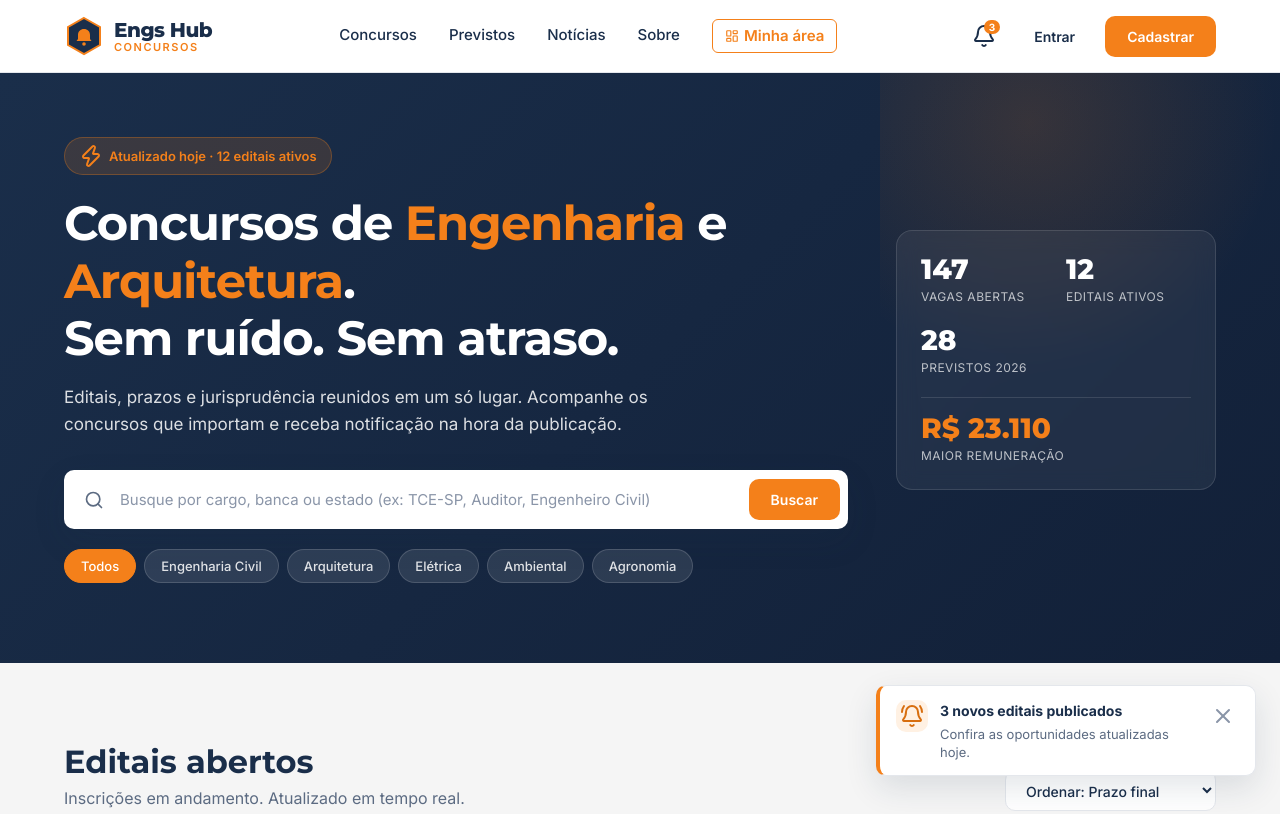
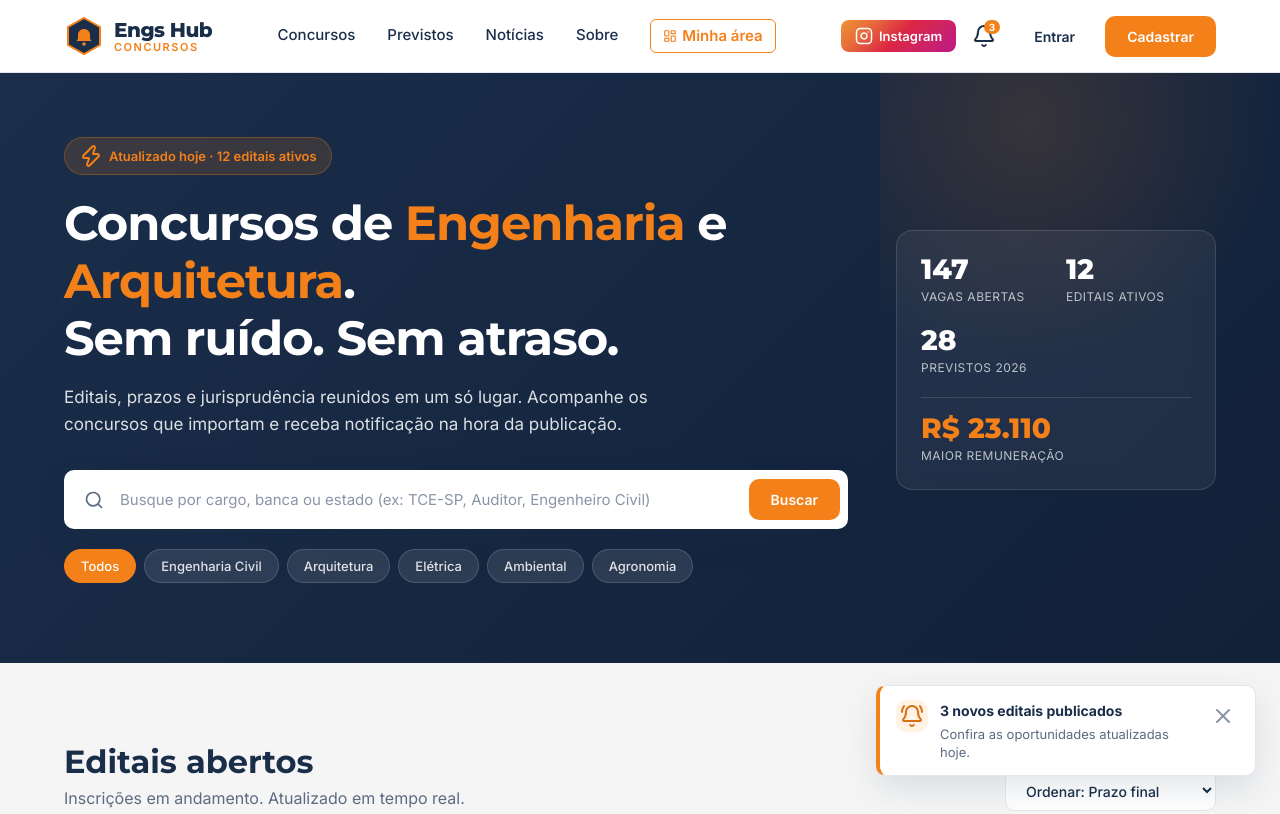
Before and after one commit to engshub/eng-hubs, a plain HTML site: page index.html in a window 1280 px wide. Shown: the top 814 px of the page. Drawn offline with nearby package versions, Linux system fonts and the light colour scheme.

Commit message:
Update index.html

```diff
--- a/index.html
+++ b/index.html
@@ -17,6 +17,28 @@
     <link rel="stylesheet" href="style.css">
 
     <style>
+
+        /* Botão Instagram no header */
+        .btn-instagram-header {
+            display: inline-flex;
+            align-items: center;
+            gap: 6px;
+            color: #fff;
+            background: linear-gradient(135deg, #f09433, #e6683c, #dc2743, #cc2366, #bc1888);
+            border-radius: 8px;
+            padding: 6px 14px;
+            font-size: 13px;
+            font-weight: 600;
+            text-decoration: none;
+            transition: opacity 0.15s, transform 0.1s;
+            white-space: nowrap;
+        }
+        .btn-instagram-header:hover { opacity: 0.88; transform: scale(1.03); }
+        @media (max-width: 768px) {
+            .btn-instagram-header span { display: none; }
+            .btn-instagram-header { padding: 7px; border-radius: 50%; }
+        }
+
         /* Link "Minha área" com destaque laranja */
         .nav-desktop .nav-minha-area {
             display: inline-flex;
@@ -93,6 +115,10 @@
 
             <!-- Ações do usuário -->
             <div class="header-actions">
+                <a href="https://www.instagram.com/engs.hub" target="_blank" rel="noopener" class="btn-instagram-header" aria-label="Instagram do Engs Hub" title="Siga no Instagram">
+                    <svg xmlns="http://www.w3.org/2000/svg" width="18" height="18" viewBox="0 0 24 24" fill="none" stroke="currentColor" stroke-width="2" stroke-linecap="round" stroke-linejoin="round" aria-hidden="true"><rect x="2" y="2" width="20" height="20" rx="5" ry="5"/><path d="M16 11.37A4 4 0 1 1 12.63 8 4 4 0 0 1 16 11.37z"/><line x1="17.5" y1="6.5" x2="17.51" y2="6.5"/></svg>
+                    <span>Instagram</span>
+                </a>
                 <button class="btn-icon" id="btn-notif" aria-label="Notificações">
                     <i data-lucide="bell"></i>
                     <span class="notif-badge">3</span>
@@ -380,7 +406,7 @@
             <div class="container">
                 <p>© 2026 Engs Hub. Todos os direitos reservados.</p>
                 <div class="footer-social">
-                    <a href="https://www.instagram.com/engs.hub" target="_blank" rel="noopener" aria-label="Instagram"><i data-lucide="instagram"></i></a>
+                    <a href="https://www.instagram.com/engs.hub" target="_blank" rel="noopener" aria-label="Instagram"><svg xmlns="http://www.w3.org/2000/svg" width="18" height="18" viewBox="0 0 24 24" fill="none" stroke="currentColor" stroke-width="2" stroke-linecap="round" stroke-linejoin="round"><rect x="2" y="2" width="20" height="20" rx="5" ry="5"/><path d="M16 11.37A4 4 0 1 1 12.63 8 4 4 0 0 1 16 11.37z"/><line x1="17.5" y1="6.5" x2="17.51" y2="6.5"/></svg></a>
                     <a href="#" aria-label="LinkedIn"><i data-lucide="linkedin"></i></a>
                     <a href="#" aria-label="YouTube"><i data-lucide="youtube"></i></a>
                 </div>
```
